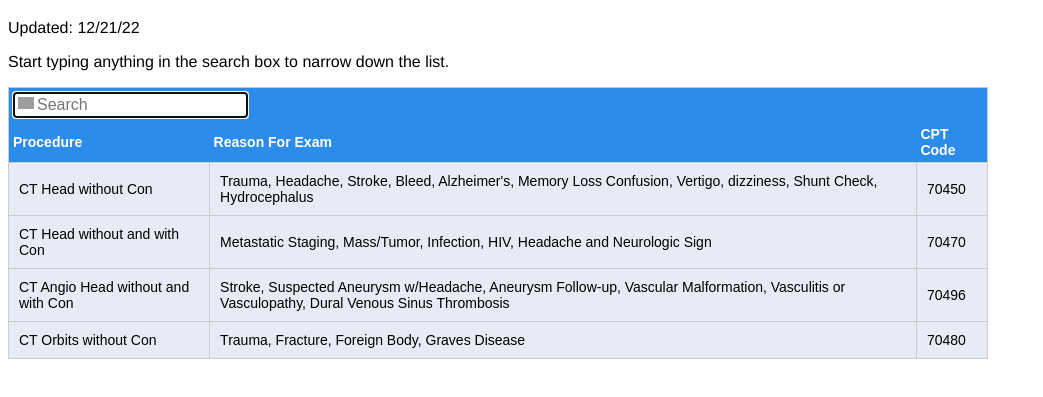
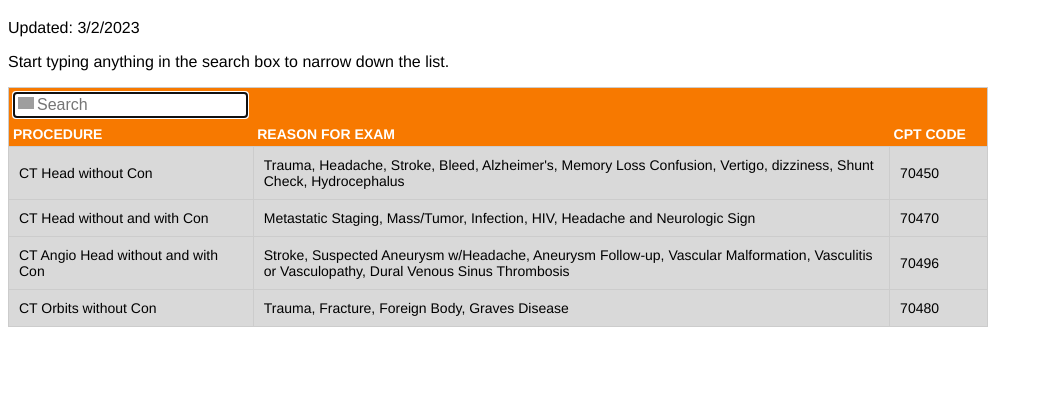
Before and after one commit to patrickdo/referralbinder, a plain HTML site: page index.html in a window 1280 px wide. Shown: the part 61-458 px from the top of the page, without its empty margins (0-1043 px from the left). Drawn offline with Linux system fonts and the light colour scheme; grey boxes are pictures that could not be loaded.

Commit message:
Dignity Orange color scheme

```diff
--- a/index.html
+++ b/index.html
@@ -1,6 +1,6 @@
 <!DOCTYPE html PUBLIC "-//W3C//DTD XHTML 1.0 Strict//EN"
 		"http://www.w3.org/TR/xhtml1/DTD/xhtml1-strict.dtd">
-<html xmlns="http://www.w3.org/1999/xhtml">
+<html lang="en" xmlns="http://www.w3.org/1999/xhtml">
 <head>
     <meta http-equiv="Cache-control" content="max-age=600">
     <title>MRG Referral Binder Search</title>
@@ -11,7 +11,7 @@
 
 <body>
 <H1>MRG Referral Binder Search</H1>
-<P>Updated: 12/21/22</P>
+<P>Updated: 3/2/2023</P>
 
 <P>Start typing anything in the search box to narrow down the
   list.</P>
@@ -20,7 +20,7 @@
 		<table id="main">
 			<tr>
 				<th colspan="7">
-					<input class="search" placeholder="Search" autofocus/>
+					<input class="search" placeholder="Search" aria-label="inputSearch" autofocus/>
 				</th>
 
 			</tr>
--- a/style.css
+++ b/style.css
@@ -1,63 +1,55 @@
+:root {
+	--DignityOrange: rgb(247,121,0); /* "Dignity Orange" from the indications pdf */
+	--DignityFontFamily: "trade-gothic-next","Helvetica Neue",Helvetica,Arial,sans-serif !important;
+}
+
 body {
-	font-family: "Helvetica Neue", Arial, Helvetica, sans-serif;
+	font-family: var(--DignityFontFamily);
 }
 
 table {
 	border: 1px solid #CCC;
-	font-family: Arial, Helvetica, sans-serif;
 	font-size: 14px;
 	border-collapse: collapse;
-	background-color: #e8eaf6;
+	background-color: rgb(217,217,217);
 	width: 980px;
 }
 
 td {
 	padding: 10px;
 	border: 1px solid #ccc;
-	font-family: Arial, Helvetica, sans-serif
 }
 
 th {
-	/*background-color: #3f51b5;*/
-	background-color: #2C8CEB;
+	background-color: var(--DignityOrange);
 	color: #FFF;
 	font-weight: bold;
 	padding: 4px;
-	font-family: Arial, Helvetica, sans-serif;
-	text-align:left;
-}
-
-tbody tr:nth-child(odd) {
-	/*background: #dcdcdc;*/
-	background: #e8eaf6;
+	text-transform: uppercase;
+	text-align: left;
 }
 
 tbody tr:hover {
-	/*background: #acacac;*/
-	background: #d0d9ff;
+	background: rgb(191,191,191);
 }
 
-.numberCol {
-	width:10%;
+.procedureCol {
+	width: 25%;
 }
 
-.descriptionCol {
-	width:20%;
+.reasonCol {
+	width: 65%;
 }
 
-.indicationsCol {
-	width:30%;
-}
-
-.protocolCol {
-	width:40%;
+.CPTCol {
+	width: 10%;
 }
 
 .search {
 	background: #ffffff url('https://cdn3.iconfinder.com/data/icons/iconic-1/32/magnifying_glass-128.png') no-repeat 16px/16px;
 	background-position: 3px 3px;
 	padding-left: 22px !important;
-	height:20px;
+	height: 20px;
 	line-height: 20px;
-	font-size:16px;
+	font-size: 16px;
 }
```
